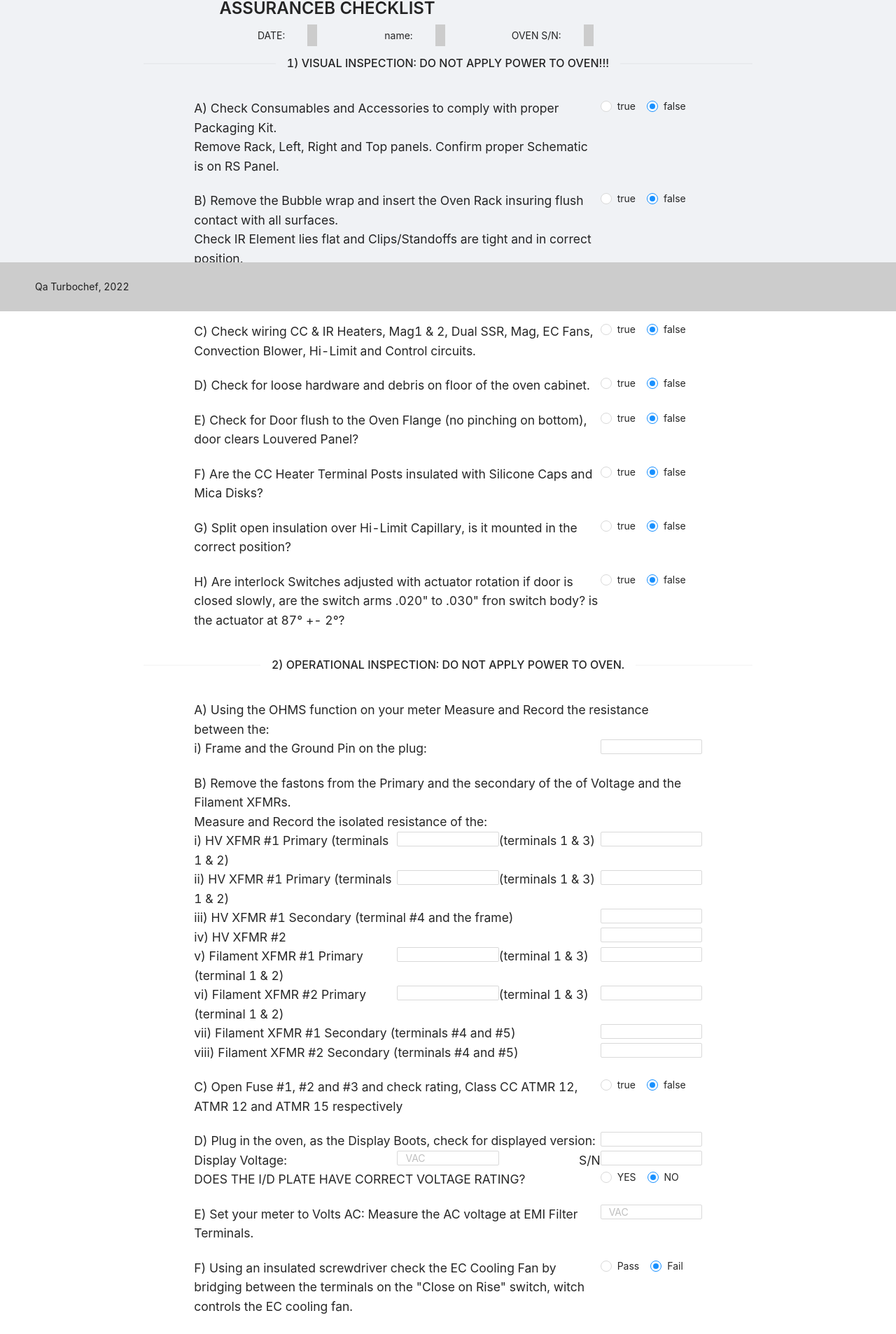
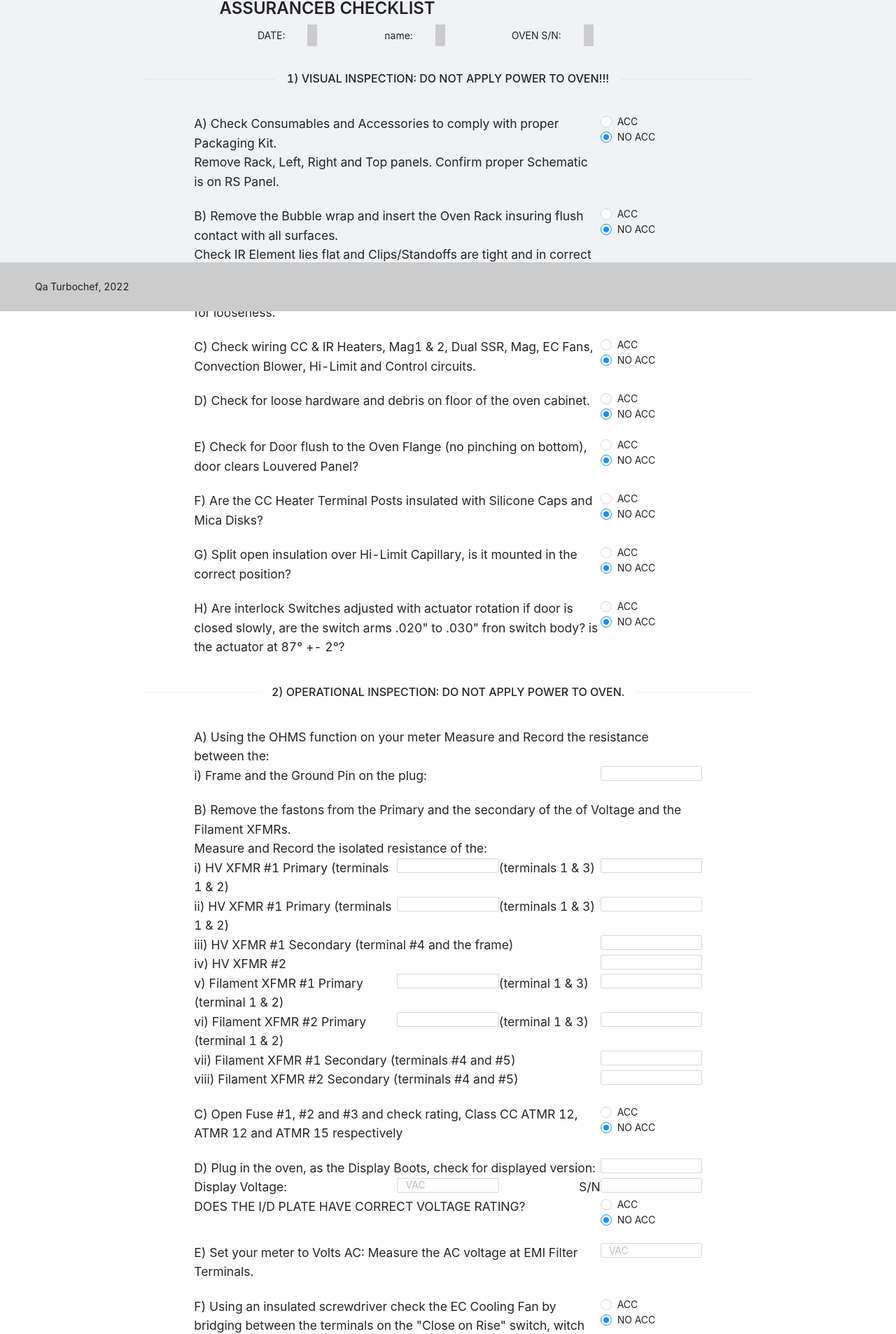
Before and after one commit to joseyon01/qa-report, a React (Vite) app: page /register/Oven1 in a window 1280 px wide. Shown: the part 355-2262 px from the top of the page at 70% size. Built offline with nearby package versions, Linux system fonts and the light colour scheme.

Commit message:
Agregados todos los campos del formulario, falta implementar responsividad y estilos

```diff
--- a/src/components/oven1/Oven1.jsx
+++ b/src/components/oven1/Oven1.jsx
@@ -1,16 +1,17 @@
 import React from "react";
 import {
   Form,
-  Image,
   Space,
   Input,
-  DatePicker,
   Row,
   Col,
   Typography,
   Radio,
   Divider,
+  Button,
+  Switch,
 } from "antd";
+import { CloseOutlined, CheckOutlined } from "@ant-design/icons";
 const { Title } = Typography;
 const { Text } = Typography;
 const { TextArea } = Input;
@@ -64,6 +65,7 @@ export const Oven1 = (props) => {
           </Row>
         </Col>
       </Row>
+      <br />
       <Divider orientation="rigth">
         1) VISUAL INSPECTION: DO NOT APPLY POWER TO OVEN!!!
       </Divider>
@@ -80,8 +82,8 @@ export const Oven1 = (props) => {
         </Col>
         <Col xs={4}>
           <Radio.Group name="oneA" defaultValue={"false"}>
-            <Radio value={"true"}>true</Radio>
-            <Radio value={"false"}>false</Radio>
+            <Radio value={"true"}>ACC</Radio>
+            <Radio value={"false"}>NO ACC</Radio>
           </Radio.Group>
         </Col>
       </Row>
@@ -101,8 +103,8 @@ export const Oven1 = (props) => {
         </Col>
         <Col xs={4}>
           <Radio.Group name="oneB" defaultValue={"false"}>
-            <Radio value={"true"}>true</Radio>
-            <Radio value={"false"}>false</Radio>
+            <Radio value={"true"}>ACC</Radio>
+            <Radio value={"false"}>NO ACC</Radio>
           </Radio.Group>
         </Col>
       </Row>
@@ -116,8 +118,8 @@ export const Oven1 = (props) => {
         </Col>
         <Col xs={4}>
           <Radio.Group name="oneC" defaultValue={"false"}>
-            <Radio value={"true"}>true</Radio>
-            <Radio value={"false"}>false</Radio>
+            <Radio value={"true"}>ACC</Radio>
+            <Radio value={"false"}>NO ACC</Radio>
           </Radio.Group>
         </Col>
       </Row>
@@ -130,8 +132,8 @@ export const Oven1 = (props) => {
         </Col>
         <Col xs={4}>
           <Radio.Group name="oneD" defaultValue={"false"}>
-            <Radio value={"true"}>true</Radio>
-            <Radio value={"false"}>false</Radio>
+            <Radio value={"true"}>ACC</Radio>
+            <Radio value={"false"}>NO ACC</Radio>
           </Radio.Group>
         </Col>
       </Row>
@@ -145,8 +147,8 @@ export const Oven1 = (props) => {
         </Col>
         <Col xs={4}>
           <Radio.Group name="oneE" defaultValue={"false"}>
-            <Radio value={"true"}>true</Radio>
-            <Radio value={"false"}>false</Radio>
+            <Radio value={"true"}>ACC</Radio>
+            <Radio value={"false"}>NO ACC</Radio>
           </Radio.Group>
         </Col>
       </Row>
@@ -160,8 +162,8 @@ export const Oven1 = (props) => {
         </Col>
         <Col xs={4}>
           <Radio.Group name="oneF" defaultValue={"false"}>
-            <Radio value={"true"}>true</Radio>
-            <Radio value={"false"}>false</Radio>
+            <Radio value={"true"}>ACC</Radio>
+            <Radio value={"false"}>NO ACC</Radio>
           </Radio.Group>
         </Col>
       </Row>
@@ -175,8 +177,8 @@ export const Oven1 = (props) => {
         </Col>
         <Col xs={4}>
           <Radio.Group name="oneG" defaultValue={"false"}>
-            <Radio value={"true"}>true</Radio>
-            <Radio value={"false"}>false</Radio>
+            <Radio value={"true"}>ACC</Radio>
+            <Radio value={"false"}>NO ACC</Radio>
           </Radio.Group>
         </Col>
       </Row>
@@ -191,8 +193,8 @@ export const Oven1 = (props) => {
         </Col>
         <Col xs={4}>
           <Radio.Group name="oneA" defaultValue={"false"}>
-            <Radio value={"true"}>true</Radio>
-            <Radio value={"false"}>false</Radio>
+            <Radio value={"true"}>ACC</Radio>
+            <Radio value={"false"}>NO ACC</Radio>
           </Radio.Group>
         </Col>
       </Row>
@@ -378,8 +380,8 @@ export const Oven1 = (props) => {
         </Col>
         <Col xs={4}>
           <Radio.Group name="oneB" defaultValue={"false"}>
-            <Radio value={"true"}>true</Radio>
-            <Radio value={"false"}>false</Radio>
+            <Radio value={"true"}>ACC</Radio>
+            <Radio value={"false"}>NO ACC</Radio>
           </Radio.Group>
         </Col>
       </Row>
@@ -436,8 +438,8 @@ export const Oven1 = (props) => {
         </Col>
         <Col xs={4}>
           <Radio.Group name="oneB" defaultValue={"false"}>
-            <Radio value={"true"}>YES</Radio>
-            <Radio value={"false"}>NO</Radio>
+            <Radio value={"true"}>ACC</Radio>
+            <Radio value={"false"}>NO ACC</Radio>
           </Radio.Group>
         </Col>
       </Row>
@@ -469,8 +471,8 @@ export const Oven1 = (props) => {
         </Col>
         <Col xs={4}>
           <Radio.Group name="oneB" defaultValue={"false"}>
-            <Radio value={"true"}>Pass</Radio>
-            <Radio value={"false"}>Fail</Radio>
+            <Radio value={"true"}>ACC</Radio>
+            <Radio value={"false"}>NO ACC</Radio>
           </Radio.Group>
         </Col>
       </Row>
@@ -668,8 +670,8 @@ export const Oven1 = (props) => {
         </Col>
         <Col xs={4}>
           <Radio.Group name="oneB" defaultValue={"false"}>
-            <Radio value={"true"}>YES</Radio>
-            <Radio value={"false"}>NO</Radio>
+            <Radio value={"true"}>ACC</Radio>
+            <Radio value={"false"}>NO ACC</Radio>
           </Radio.Group>
         </Col>
       </Row>
@@ -698,6 +700,187 @@ export const Oven1 = (props) => {
           <Text>?</Text>
         </Col>
       </Row>
+      <br />
+      <Divider orientation="rigth">3) Hot Oven Operational Checkout:</Divider>
+      <br />
+      <Row justify="center">
+        <Col xs={20} style={{ fontSize: "1.25em" }}>
+          <Text>
+            The equipment needed to complete the Oven inspection is, a moder
+            1501 Survey Meter, three 500 ml beakers with 275 ml +/- 15ml of cold
+            water, spring loaded tongs
+          </Text>
+        </Col>
+      </Row>
+      <br />
+      <Row justify="center">
+        <Col xs={20} style={{ fontSize: "1.25em" }}>
+          <Text>A) Door Closed Microwave Leakege Test:</Text>
+        </Col>
+      </Row>
+      <br />
+      <Row justify="center">
+        <Col xs={20} style={{ fontSize: "1.25em" }}>
+          <Text>
+            B) Repeat process checking the IR Element exits, around the
+            Magnetrons and waveguide ends, left and right sides. Maximum
+            allowale leakage is 0.8mW/cm surrounding the perimeter of the door
+            and 0.2mW/cm<sup>2</sup> around the EC and left and right side IR
+            Element through hole.
+          </Text>
+        </Col>
+      </Row>
+      <Row justify="center">
+        <Col
+          xs={3}
+          style={{ fontSize: "1.25em", display: "flex", justifyContent: "end" }}
+        >
+          <Text>DOOR</Text>
+        </Col>
+        <Col xs={3}>
+          <Input
+            type="number"
+            style={{ width: "100%", height: "1.5em" }}
+            required
+          />
+        </Col>
+        <Col xs={3}></Col>
+        <Col
+          xs={3}
+          style={{ fontSize: "1.25em", display: "flex", justifyContent: "end" }}
+        >
+          <Text>Rt & Lt Sides</Text>
+        </Col>
+        <Col xs={3}>
+          <Input
+            type="number"
+            style={{ width: "100%", height: "1.5em" }}
+            required
+          />
+        </Col>
+        <Col xs={3} style={{ fontSize: "1.25em" }}>
+          <Text>
+            mW/cm<sup>2</sup>
+          </Text>
+        </Col>
+      </Row>
+      <br />
+      <Row justify="spaceAround">
+        <Col xs={3} offset={5}>
+          <Input
+            type="number"
+            style={{ width: "100%", height: "1.5em" }}
+            required
+          />
+        </Col>
+        <Col xs={3} offset={8}>
+          <Input
+            type="number"
+            style={{ width: "100%", height: "1.5em" }}
+            required
+          />
+        </Col>
+      </Row>
+      <Row justify="center">
+        <Col
+          xs={8}
+          style={{
+            height: "8em",
+            border: "dashed 3px #ccc",
+            display: "flex",
+            justifyContent: "center",
+            alignItems: "center",
+          }}
+        >
+          <Text>Mark and record peak levels.</Text>
+        </Col>
+      </Row>
+      <Row justify="spaceAround">
+        <Col xs={3} offset={5}>
+          <Input
+            type="number"
+            style={{ width: "100%", height: "1.5em" }}
+            required
+          />
+        </Col>
+        <Col xs={3} offset={8}>
+          <Input
+            type="number"
+            style={{ width: "100%", height: "1.5em" }}
+            required
+          />
+        </Col>
+      </Row>
+      <br />
+      <Row justify="center">
+        <Col xs={16} style={{ fontSize: "1.3em" }}>
+          <Text>
+            Recheck Waveguide Covers ! Reset Cook Count and Accumulation
+            Settings !
+          </Text>
+        </Col>
+        <Col xs={4} style={{ fontSize: "1.3em" }}>
+          <Radio.Group name="oneB" defaultValue={"false"}>
+            <Radio value={"true"}>ACC</Radio>
+            <Radio value={"false"}>NO ACC</Radio>
+          </Radio.Group>
+        </Col>
+      </Row>
+      <br />
+      <Row>
+        <Col xs={10} offset={2}>
+          <Row>
+            <Col xs={10} style={{ fontSize: "1.3em" }}>
+              <Text>C) Cook time count</Text>
+            </Col>
+            <Col xs={4} style={{ fontSize: "1.3em" }}>
+              <Input
+                type="number"
+                style={{ width: "100%", height: "1.5em" }}
+                required
+              />
+            </Col>
+          </Row>
+          <Row>
+            <Col xs={10} style={{ fontSize: "1.3em" }}>
+              <Text>D) Survey meter #</Text>
+            </Col>
+            <Col xs={4} style={{ fontSize: "1.3em" }}>
+              <Input
+                type="number"
+                style={{ width: "100%", height: "1.5em" }}
+                required
+              />
+            </Col>
+          </Row>
+          <Row>
+            <Col xs={10} style={{ fontSize: "1.3em" }}>
+              <Text>E) Clear Cook time foults</Text>
+            </Col>
+            <Col xs={4} style={{ fontSize: "1.3em" }}>
+              <Input
+                type="number"
+                style={{ width: "100%", height: "1.5em" }}
+                required
+              />
+            </Col>
+          </Row>
+        </Col>
+        <Col xs={10}>
+          <Row justify="end">
+            <Switch
+              checkedChildren={<CheckOutlined />}
+              unCheckedChildren={<CloseOutlined />}
+            />
+          </Row>
+          <br />
+          <Row justify="end">
+            <Button type="primary" htmlType="submit">
+              Submit
+            </Button>
+          </Row>
+        </Col>
+      </Row>
     </Form>
   );
 };
```
